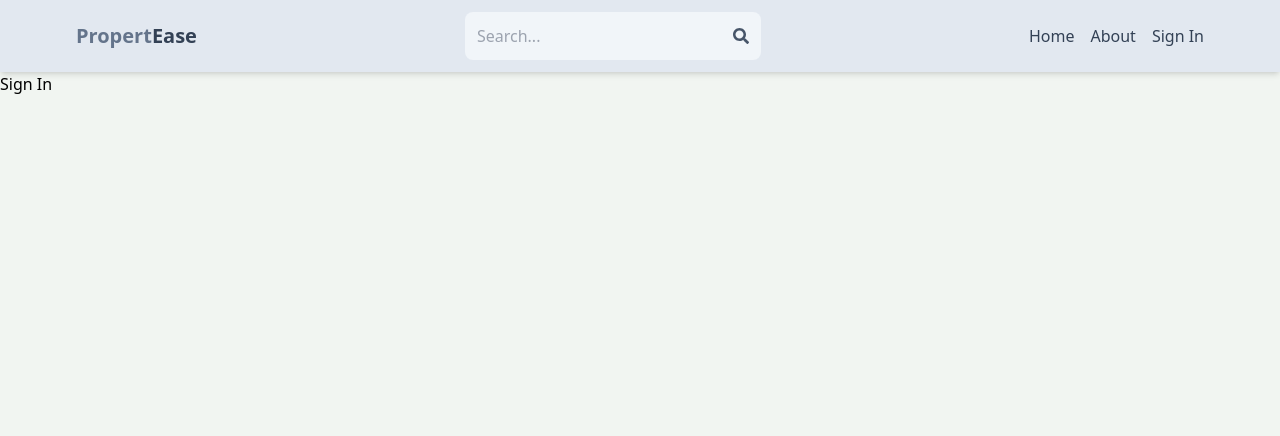
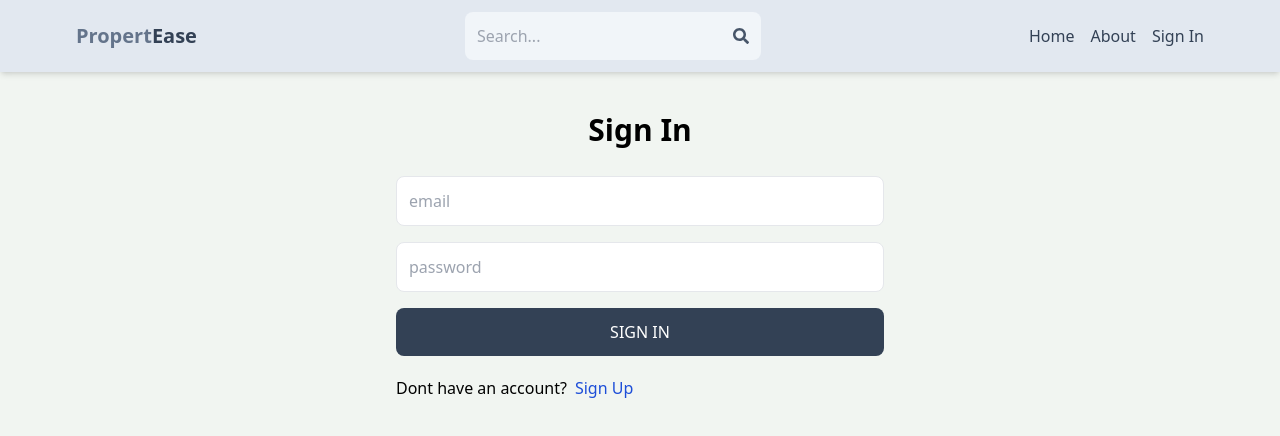
Before and after one commit to KagisoMakgaba1/PropertEase, a React (Vite) app in the folder client/: page /sign-in in a window 1280 px wide. Shown: the top 436 px of the page. Built offline with nearby package versions, Linux system fonts and the light colour scheme.

Commit message:
complete sign in page functionality

```diff
--- a/client/src/pages/SignIn.jsx
+++ b/client/src/pages/SignIn.jsx
@@ -1,9 +1,76 @@
-import React from 'react'
+import React, { useState } from "react";
+import { Link, useNavigate } from "react-router-dom";
 
 export default function SignIn() {
+  const [formData, setFormData] = useState({});
+  const [error, setError] = useState(null);
+  const [loading, setLoading] = useState(false);
+  const navigate = useNavigate();
+  const handleChange = (e) => {
+    setFormData({
+      ...formData,
+      [e.target.id]: e.target.value,
+    });
+  };
+  const handleSubmit = async (e) => {
+    e.preventDefault();
+    try {
+      setLoading(true);
+      const res = await fetch("/api/auth/signin", {
+        method: "POST",
+        headers: {
+          "Content-Type": "application/json",
+        },
+        body: JSON.stringify(formData),
+      });
+      const data = await res.json();
+      console.log(data);
+      if (data.success === false) {
+        setLoading(false);
+        setError(data.message);
+        return;
+      }
+      setLoading(false);
+      setError(null);
+      navigate("/");
+    } catch (error) {
+      setLoading(false);
+      setError(error.message);
+    }
+  };
   return (
-    <div>
-      Sign In
+    <div className="p-3 max-w-lg mx-auto">
+      <h1 className="text-3xl text-center font-semibold my-7">Sign In</h1>
+      <form onSubmit={handleSubmit} className="flex flex-col gap-4 ">
+
+        <input
+          type="email"
+          placeholder="email"
+          className="border p-3 rounded-lg"
+          id="email"
+          onChange={handleChange}
+        />
+        <input
+          type="password"
+          placeholder="password"
+          className="border p-3 rounded-lg"
+          id="password"
+          onChange={handleChange}
+        />
+        <button
+          disabled={loading}
+          className="bg-slate-700 text-white p-3 rounded-lg uppercase hover:opacity-95 disabled:opacity-80"
+        >
+          {loading ? "Loading..." : "Sign In"}
+        </button>
+      </form>
+      <div className="flex gap-2 mt-5">
+        <p> Dont have an account?</p>
+        <Link to={"/sign-up"}>
+          <span className="text-blue-700">Sign Up</span>
+        </Link>
+      </div>
+      {error && <p className="text-red-500 mt-5">{error}</p>}
     </div>
-  )
+  );
 }
```
